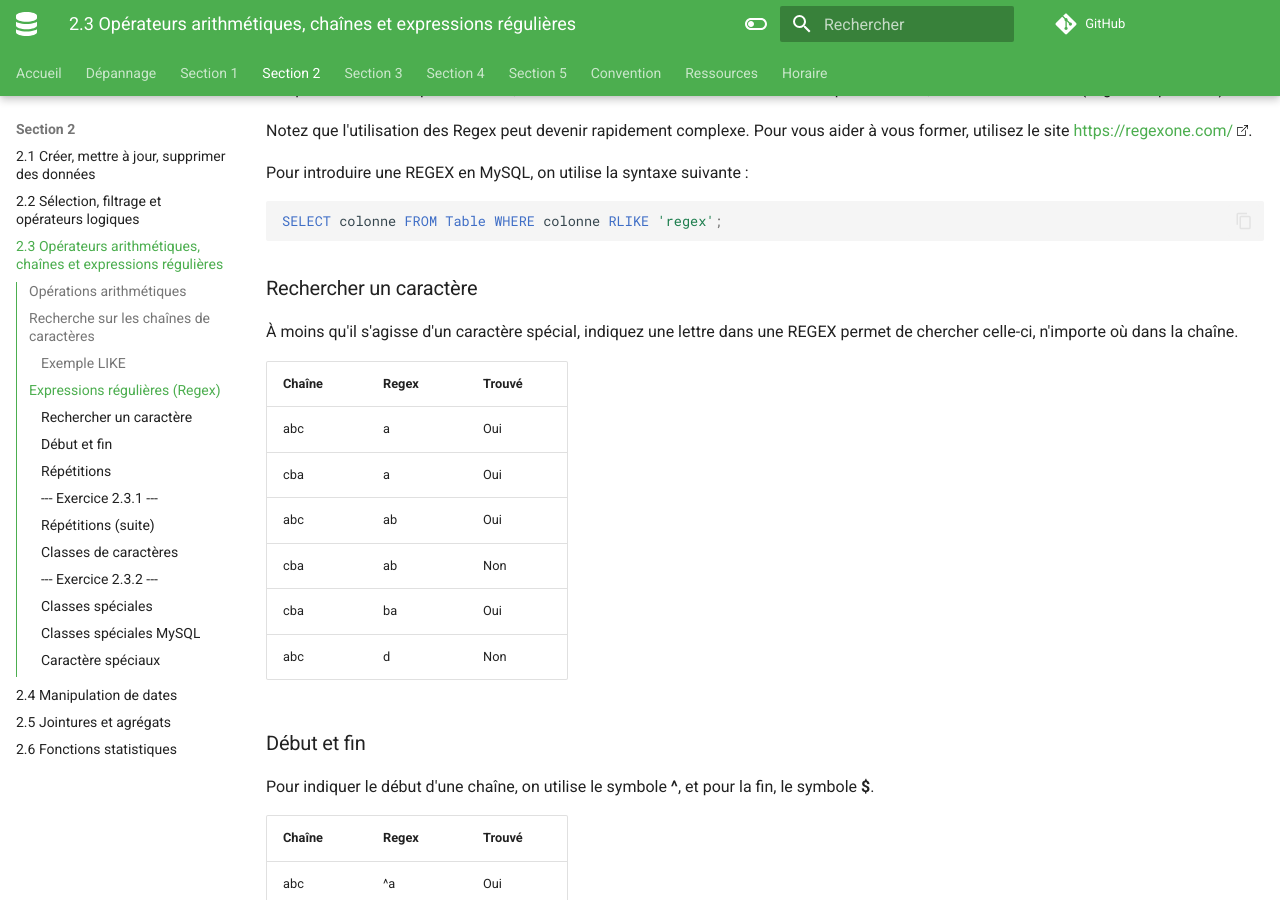
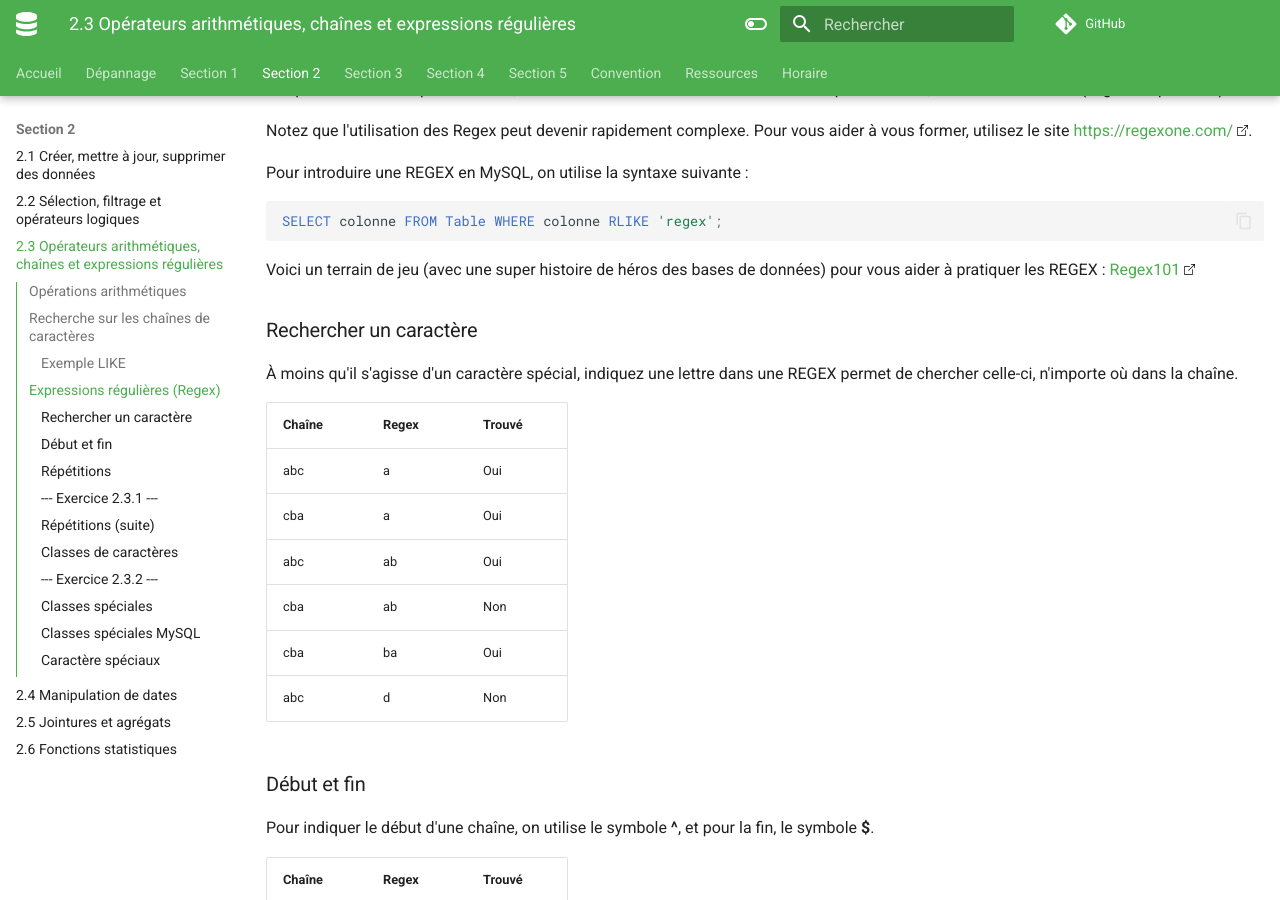
Before and after one commit to cegepvictoetienne/bd1, an MkDocs documentation site: the page built from docs/notes_de_cours/section_2.3.md, in a window 1280 px wide and 900 px high, scrolled down 1680 px. Built offline with MkDocs 1.6.1 and Material for MkDocs 9.7.7, drawn with Linux system fonts in a browser that asks for light colours; comment, search, counter and statistics services are not loaded.

Commit message:
ajout regex101 avec histoire héros BD

````diff
--- a/docs/notes_de_cours/section_2.3.md
+++ b/docs/notes_de_cours/section_2.3.md
@@ -77,6 +77,8 @@ Pour introduire une REGEX en MySQL, on utilise la syntaxe suivante :
 ```mysql
 SELECT colonne FROM Table WHERE colonne RLIKE 'regex';
 ```
+
+Voici un terrain de jeu (avec une super histoire de héros des bases de données) pour vous aider à pratiquer les REGEX : [Regex101](https://regex101.com/r/k2YZAg/1)
 
 ### Rechercher un caractère
 
````
